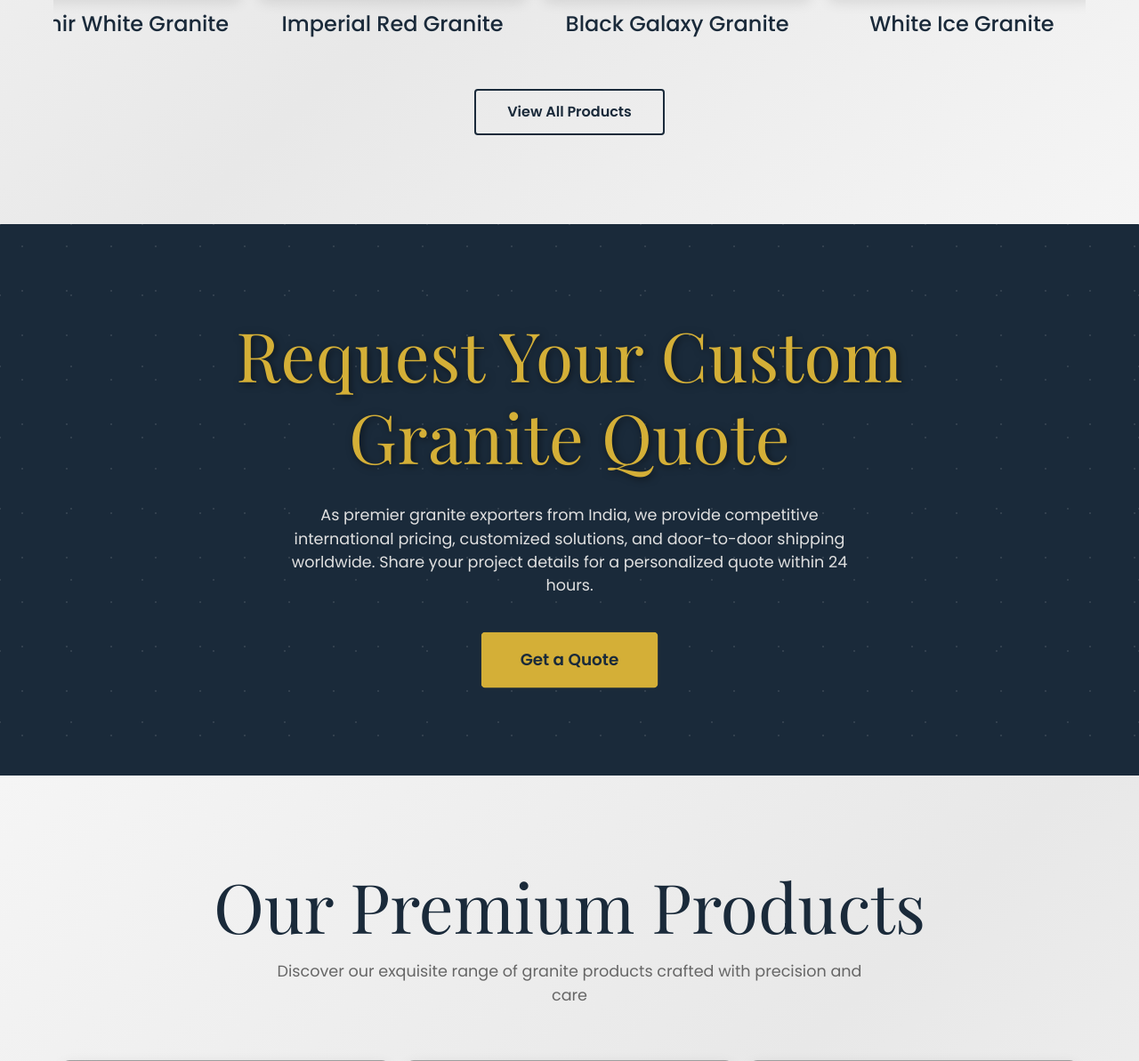
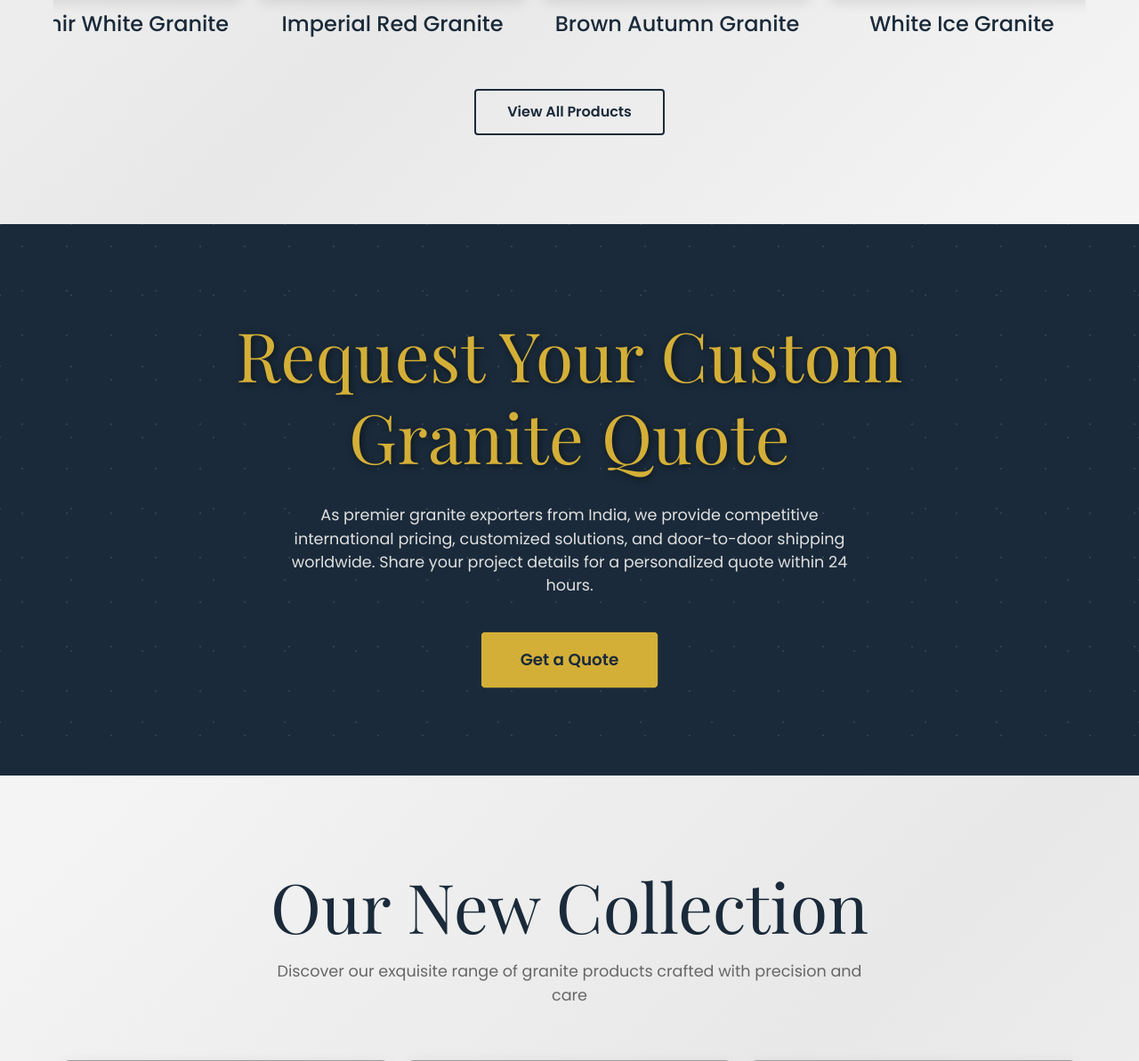
Before and after one commit to Prakash-Ramakrishnan110/MJ-granites, a PHP site: page / in a window 1280 px wide. Shown: the part 2654-3847 px from the top of the page at 89% size. Run offline with PHP 8.4, Linux system fonts and the light colour scheme; grey boxes are pictures that could not be loaded.

Commit message:
file updated

```diff
--- a/index.php
+++ b/index.php
@@ -372,20 +372,20 @@
                     <div class="hover-glow" style="height: 300px; background-size: cover; background-position: center; border-radius: 8px; box-shadow: 0 5px 15px rgba(0,0,0,0.1); background-image: url('images/about-absolute black.jpg')"></div>
                     <h4 style="font-family: 'Poppins', sans-serif; color: #1a2a3a; margin-top: 15px;">Absolute Black Granite</h4>
                 </div>
-                <div class="scroller-item" style="min-width: 300px; text-align: center; margin-right: 20px; cursor: pointer;" onclick="openProductModal('Kashmir White Granite', 'https://img.freepik.com/free-photo/stone-texture-background_53876-93142.jpg', 'Elegant white granite with subtle gray veining. Ideal for kitchen countertops, bathroom vanities, and wall cladding. Resistant to stains and scratches.')">
-                    <div class="hover-glow" style="height: 300px; background-size: cover; background-position: center; border-radius: 8px; box-shadow: 0 5px 15px rgba(0,0,0,0.1); background-image: url('https://img.freepik.com/free-photo/stone-texture-background_53876-93142.jpg')"></div>
+                <div class="scroller-item" style="min-width: 300px; text-align: center; margin-right: 20px; cursor: pointer;" onclick="openProductModal('Kashmir White Granite', 'images/about-imperial white.jpg', 'Elegant white granite with subtle gray veining. Ideal for kitchen countertops, bathroom vanities, and wall cladding. Resistant to stains and scratches.')">
+                    <div class="hover-glow" style="height: 300px; background-size: cover; background-position: center; border-radius: 8px; box-shadow: 0 5px 15px rgba(0,0,0,0.1); background-image: url('images/about-imperial white.jpg')"></div>
                     <h4 style="font-family: 'Poppins', sans-serif; color: #1a2a3a; margin-top: 15px;">Kashmir White Granite</h4>
                 </div>
-                <div class="scroller-item" style="min-width: 300px; text-align: center; margin-right: 20px; cursor: pointer;" onclick="openProductModal('Imperial Red Granite', 'https://img.freepik.com/free-photo/stone-texture-background_53876-93146.jpg', 'Striking red granite with dark mineral deposits. Perfect for statement pieces, fireplace surrounds, and commercial spaces. Highly durable and heat resistant.')">
-                    <div class="hover-glow" style="height: 300px; background-size: cover; background-position: center; border-radius: 8px; box-shadow: 0 5px 15px rgba(0,0,0,0.1); background-image: url('https://img.freepik.com/free-photo/stone-texture-background_53876-93146.jpg')"></div>
+                <div class="scroller-item" style="min-width: 300px; text-align: center; margin-right: 20px; cursor: pointer;" onclick="openProductModal('Imperial Red Granite', 'images/about-red.jpg', 'Striking red granite with dark mineral deposits. Perfect for statement pieces, fireplace surrounds, and commercial spaces. Highly durable and heat resistant.')">
+                    <div class="hover-glow" style="height: 300px; background-size: cover; background-position: center; border-radius: 8px; box-shadow: 0 5px 15px rgba(0,0,0,0.1); background-image: url('images/about-red.jpg')"></div>
                     <h4 style="font-family: 'Poppins', sans-serif; color: #1a2a3a; margin-top: 15px;">Imperial Red Granite</h4>
                 </div>
-                <div class="scroller-item" style="min-width: 300px; text-align: center; margin-right: 20px; cursor: pointer;" onclick="openProductModal('Black Galaxy Granite', 'https://img.freepik.com/free-photo/beautiful-shot-granite-stones-texture_181624-21579.jpg', 'Luxurious black granite with golden speckles resembling a starry night. Excellent for high-end residential and commercial projects worldwide.')">
-                    <div class="hover-glow" style="height: 300px; background-size: cover; background-position: center; border-radius: 8px; box-shadow: 0 5px 15px rgba(0,0,0,0.1); background-image: url('https://img.freepik.com/free-photo/beautiful-shot-granite-stones-texture_181624-21579.jpg')"></div>
-                    <h4 style="font-family: 'Poppins', sans-serif; color: #1a2a3a; margin-top: 15px;">Black Galaxy Granite</h4>
+                <div class="scroller-item" style="min-width: 300px; text-align: center; margin-right: 20px; cursor: pointer;" onclick="openProductModal('Black Galaxy Granite', 'images/gallery-autumn brown.jpg', 'Brown Autumn granite with golden speckles resembling a starry night. Excellent for high-end residential and commercial projects worldwide.')">
+                    <div class="hover-glow" style="height: 300px; background-size: cover; background-position: center; border-radius: 8px; box-shadow: 0 5px 15px rgba(0,0,0,0.1); background-image: url('images/gallery-autumn brown.jpg')"></div>
+                    <h4 style="font-family: 'Poppins', sans-serif; color: #1a2a3a; margin-top: 15px;">Brown Autumn Granite</h4>
                 </div>
-                <div class="scroller-item" style="min-width: 300px; text-align: center; margin-right: 20px; cursor: pointer;" onclick="openProductModal('White Ice Granite', 'https://img.freepik.com/free-photo/white-marble-texture-background_53876-95284.jpg', 'Pure white granite with crystalline structure. Creates a bright, clean aesthetic for modern spaces. Available in polished, honed, or brushed finishes.')">
-                    <div class="hover-glow" style="height: 300px; background-size: cover; background-position: center; border-radius: 8px; box-shadow: 0 5px 15px rgba(0,0,0,0.1); background-image: url('https://img.freepik.com/free-photo/white-marble-texture-background_53876-95284.jpg')"></div>
+                <div class="scroller-item" style="min-width: 300px; text-align: center; margin-right: 20px; cursor: pointer;" onclick="openProductModal('White Ice Granite', '', 'Pure white granite with crystalline structure. Creates a bright, clean aesthetic for modern spaces. Available in polished, honed, or brushed finishes.')">
+                    <div class="hover-glow" style="height: 300px; background-size: cover; background-position: center; border-radius: 8px; box-shadow: 0 5px 15px rgba(0,0,0,0.1); background-image: url('images/gallery- snow white.jpg')"></div>
                     <h4 style="font-family: 'Poppins', sans-serif; color: #1a2a3a; margin-top: 15px;">White Ice Granite</h4>
                 </div>
                 <!-- Cloned Items for seamless looping -->
@@ -393,20 +393,20 @@
                     <div class="hover-glow" style="height: 300px; background-size: cover; background-position: center; border-radius: 8px; box-shadow: 0 5px 15px rgba(0,0,0,0.1); background-image: url('images/about-absolute black.jpg')"></div>
                     <h4 style="font-family: 'Poppins', sans-serif; color: #1a2a3a; margin-top: 15px;">Absolute Black Granite</h4>
                 </div>
-                <div class="scroller-item" style="min-width: 300px; text-align: center; margin-right: 20px; cursor: pointer;" onclick="openProductModal('Kashmir White Granite', 'https://img.freepik.com/free-photo/stone-texture-background_53876-93142.jpg', 'Elegant white granite with subtle gray veining. Ideal for kitchen countertops, bathroom vanities, and wall cladding. Resistant to stains and scratches.')">
-                    <div class="hover-glow" style="height: 300px; background-size: cover; background-position: center; border-radius: 8px; box-shadow: 0 5px 15px rgba(0,0,0,0.1); background-image: url('https://img.freepik.com/free-photo/stone-texture-background_53876-93142.jpg')"></div>
+                <div class="scroller-item" style="min-width: 300px; text-align: center; margin-right: 20px; cursor: pointer;" onclick="openProductModal('Kashmir White Granite', 'images/about-imperial white.jpg', 'Elegant white granite with subtle gray veining. Ideal for kitchen countertops, bathroom vanities, and wall cladding. Resistant to stains and scratches.')">
+                    <div class="hover-glow" style="height: 300px; background-size: cover; background-position: center; border-radius: 8px; box-shadow: 0 5px 15px rgba(0,0,0,0.1); background-image: url('images/about-imperial white.jpg')"></div>
                     <h4 style="font-family: 'Poppins', sans-serif; color: #1a2a3a; margin-top: 15px;">Kashmir White Granite</h4>
                 </div>
-                <div class="scroller-item" style="min-width: 300px; text-align: center; margin-right: 20px; cursor: pointer;" onclick="openProductModal('Imperial Red Granite', 'https://img.freepik.com/free-photo/stone-texture-background_53876-93146.jpg', 'Striking red granite with dark mineral deposits. Perfect for statement pieces, fireplace surrounds, and commercial spaces. Highly durable and heat resistant.')">
-                    <div class="hover-glow" style="height: 300px; background-size: cover; background-position: center; border-radius: 8px; box-shadow: 0 5px 15px rgba(0,0,0,0.1); background-image: url('https://img.freepik.com/free-photo/stone-texture-background_53876-93146.jpg')"></div>
+                <div class="scroller-item" style="min-width: 300px; text-align: center; margin-right: 20px; cursor: pointer;" onclick="openProductModal('Imperial Red Granite', 'images/about-red.jpg', 'Striking red granite with dark mineral deposits. Perfect for statement pieces, fireplace surrounds, and commercial spaces. Highly durable and heat resistant.')">
+                    <div class="hover-glow" style="height: 300px; background-size: cover; background-position: center; border-radius: 8px; box-shadow: 0 5px 15px rgba(0,0,0,0.1); background-image: url('images/about-red.jpg')"></div>
                     <h4 style="font-family: 'Poppins', sans-serif; color: #1a2a3a; margin-top: 15px;">Imperial Red Granite</h4>
                 </div>
-                <div class="scroller-item" style="min-width: 300px; text-align: center; margin-right: 20px; cursor: pointer;" onclick="openProductModal('Black Galaxy Granite', 'https://img.freepik.com/free-photo/beautiful-shot-granite-stones-texture_181624-21579.jpg', 'Luxurious black granite with golden speckles resembling a starry night. Excellent for high-end residential and commercial projects worldwide.')">
-                    <div class="hover-glow" style="height: 300px; background-size: cover; background-position: center; border-radius: 8px; box-shadow: 0 5px 15px rgba(0,0,0,0.1); background-image: url('https://img.freepik.com/free-photo/beautiful-shot-granite-stones-texture_181624-21579.jpg')"></div>
-                    <h4 style="font-family: 'Poppins', sans-serif; color: #1a2a3a; margin-top: 15px;">Black Galaxy Granite</h4>
+                <div class="scroller-item" style="min-width: 300px; text-align: center; margin-right: 20px; cursor: pointer;" onclick="openProductModal('Black Galaxy Granite', 'images/gallery-autumn brown.jpg', 'Brown Autumn  with golden speckles resembling a starry night. Excellent for high-end residential and commercial projects worldwide.')">
+                    <div class="hover-glow" style="height: 300px; background-size: cover; background-position: center; border-radius: 8px; box-shadow: 0 5px 15px rgba(0,0,0,0.1); background-image: url('images/gallery-autumn brown.jpg')"></div>
+                    <h4 style="font-family: 'Poppins', sans-serif; color: #1a2a3a; margin-top: 15px;">Brown Autumn Granite</h4>
                 </div>
-                <div class="scroller-item" style="min-width: 300px; text-align: center; margin-right: 20px; cursor: pointer;" onclick="openProductModal('White Ice Granite', 'https://img.freepik.com/free-photo/white-marble-texture-background_53876-95284.jpg', 'Pure white granite with crystalline structure. Creates a bright, clean aesthetic for modern spaces. Available in polished, honed, or brushed finishes.')">
-                    <div class="hover-glow" style="height: 300px; background-size: cover; background-position: center; border-radius: 8px; box-shadow: 0 5px 15px rgba(0,0,0,0.1); background-image: url('https://img.freepik.com/free-photo/white-marble-texture-background_53876-95284.jpg')"></div>
+                <div class="scroller-item" style="min-width: 300px; text-align: center; margin-right: 20px; cursor: pointer;" onclick="openProductModal('White Ice Granite', 'images/gallery- snow white.jpg', 'Pure white granite with crystalline structure. Creates a bright, clean aesthetic for modern spaces. Available in polished, honed, or brushed finishes.')">
+                    <div class="hover-glow" style="height: 300px; background-size: cover; background-position: center; border-radius: 8px; box-shadow: 0 5px 15px rgba(0,0,0,0.1); background-image: url('images/gallery- snow white.jpg')"></div>
                     <h4 style="font-family: 'Poppins', sans-serif; color: #1a2a3a; margin-top: 15px;">White Ice Granite</h4>
                 </div>
             </div>
@@ -487,7 +487,7 @@
 <section style="padding: 100px 0; background: linear-gradient(135deg, #f5f5f5 0%, #e8e8e8 50%, #f5f5f5 100%);" id="products">
     <div style="max-width: 1200px; margin: 0 auto; padding: 0 20px;">
         <div style="text-align: center; margin-bottom: 60px;">
-            <h2 style="font-family: 'Playfair Display', serif; font-size: clamp(4rem, 6vw, 5rem); color: #1a2a3a; margin-bottom: 15px;">Our Premium Products</h2>
+            <h2 style="font-family: 'Playfair Display', serif; font-size: clamp(4rem, 6vw, 5rem); color: #1a2a3a; margin-bottom: 15px;">Our New Collection</h2>
             <p style="font-size: 1.1rem; color: #666; max-width: 700px; margin: 0 auto;">Discover our exquisite range of granite products crafted with precision and care</p>
         </div>
 
@@ -495,11 +495,11 @@
         <div style="display: flex; flex-wrap: wrap; gap: 20px; margin-bottom: 20px; justify-content: center;">
             <!-- Card 1 -->
             <div class="product-card" style="width: calc(33.333% - 20px); min-width: 300px; position: relative;">
-                <div class="card-image" style="background-image: url('https://img.freepik.com/free-photo/black-granite-texture-background_53876-92833.jpg'); height: 350px; background-size: cover; background-position: center; border-radius: 8px;">
+                <div class="card-image" style="background-image: url('images/gallery-ruby red .jpg'); height: 350px; background-size: cover; background-position: center; border-radius: 8px;">
                     <div class="card-overlay">
                         <div class="card-content">
-                            <h4>Absolute Black Granite</h4>
-                            <p>Premium black granite with fine grain structure</p>
+                            <h4>Ruby Red Granite</h4>
+                            <p>Premium Ruby Red granite with fine grain structure</p>
                             <button class="view-details-btn">View Details</button>
                         </div>
                     </div>
@@ -537,10 +537,10 @@
         <div style="display: flex; flex-wrap: wrap; gap: 20px; justify-content: center;">
             <!-- Card 4 -->
             <div class="product-card" style="width: calc(33.333% - 20px); min-width: 300px; position: relative;">
-                <div class="card-image" style="background-image: url('https://img.freepik.com/free-photo/beautiful-shot-granite-stones-texture_181624-21579.jpg'); height: 350px; background-size: cover; background-position: center; border-radius: 8px;">
+                <div class="card-image" style="background-image: url('images/about- emerald pearl.jpg'); height: 350px; background-size: cover; background-position: center; border-radius: 8px;">
                     <div class="card-overlay">
                         <div class="card-content">
-                            <h4>Black Galaxy Granite</h4>
+                            <h4>Emeraled Pearl Granite</h4>
                             <p>Dark background with golden speckles like stars</p>
                             <button class="view-details-btn">View Details</button>
                         </div>
@@ -801,49 +801,49 @@ document.addEventListener('DOMContentLoaded', function() {
     // Product data
     const products = [
         {
-            title: "Absolute Black Granite",
-            description: "Premium quality black granite with fine grain structure and consistent coloring throughout. This granite is quarried in India and known for its deep, rich black color that adds sophistication to any space.",
-            image: "https://img.freepik.com/free-photo/black-granite-texture-background_53876-92833.jpg",
+            title: "Ruby Red Granite",
+            description: "Premium quality ruby red granite with fine grain structure and consistent coloring throughout. This granite is quarried in India and known for its deep, rich black color that adds sophistication to any space.",
+            image: "images/gallery-ruby red .jpg",
             origin: "India",
             finish: "Polished, Honed",
             usage: "Countertops, Flooring, Wall Cladding"
         },
         {
-            title: "Kashmir White Granite",
-            description: "Elegant white granite with subtle grey veins running throughout the stone. The soft pattern makes it versatile for both modern and traditional designs.",
-            image: "https://img.freepik.com/free-photo/stone-texture-background_53876-93142.jpg",
+            title: "Ocean Blue Granite",
+            description: "Elegant blue granite with subtle grey veins running throughout the stone. The soft pattern makes it versatile for both modern and traditional designs.",
+            image: "images/gallery-ocean blue.jpg",
             origin: "Brazil",
             finish: "Polished, Leathered",
             usage: "Kitchen Islands, Bathroom Vanities"
         },
         {
-            title: "Imperial Red Granite",
-            description: "Striking red granite with dark mineral deposits that create dramatic contrast. The rich red tones make a bold statement in any application.",
-            image: "https://img.freepik.com/free-photo/stone-texture-background_53876-93146.jpg",
+            title: "Emerled Green Granite",
+            description: "Striking green granite with dark mineral deposits that create dramatic contrast. The rich red tones make a bold statement in any application.",
+            image: "images/gallery-emerled green.jpg",
             origin: "India",
             finish: "Polished, Flamed",
             usage: "Accent Walls, Fireplace Surrounds"
         },
         {
-            title: "Black Galaxy Granite",
+            title: "Emerald Pearl Granite",
             description: "Dark black background with golden speckles that resemble stars in a night sky. The metallic flecks catch the light beautifully.",
-            image: "https://img.freepik.com/free-photo/beautiful-shot-granite-stones-texture_181624-21579.jpg",
+            image: "images/about- emerald pearl.jpg",
             origin: "India",
             finish: "Polished",
             usage: "Countertops, Bar Tops"
         },
         {
-            title: "White Ice Granite",
-            description: "Pure white granite with icy blue undertones and minimal veining. Creates a clean, bright look that makes spaces appear larger.",
-            image: "https://img.freepik.com/free-photo/white-marble-texture-background_53876-95284.jpg",
+            title: "Cosmic Black Granite",
+            description: "Pure black granite with icy blue undertones and minimal veining. Creates a clean, bright look that makes spaces appear larger.",
+            image: "images/cosmic black.jpg",
             origin: "Norway",
             finish: "Polished, Honed",
             usage: "Bathrooms, Kitchen Countertops"
         },
         {
-            title: "Titanium Grey Granite",
-            description: "Modern grey granite with metallic shimmer and medium variation. The sophisticated grey tones work well with both warm and cool color palettes.",
-            image: "https://img.freepik.com/free-photo/grey-marble-texture-background_53876-94701.jpg",
+            title: "Golden Oak Granite",
+            description: "Modern golden oak granite with metallic shimmer and medium variation. The sophisticated grey tones work well with both warm and cool color palettes.",
+            image: "images/gallery-golden oak.jpg",
             origin: "China",
             finish: "Polished, Brushed",
             usage: "Commercial Spaces, Modern Kitchens"
```
Also changed, not shown: other parts of index.php (+12 -12 lines), products.php (+39 -59 lines).
